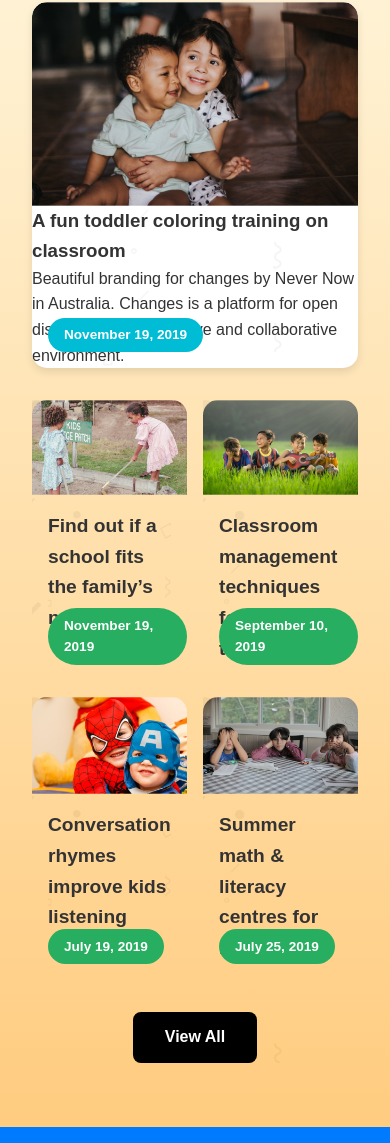
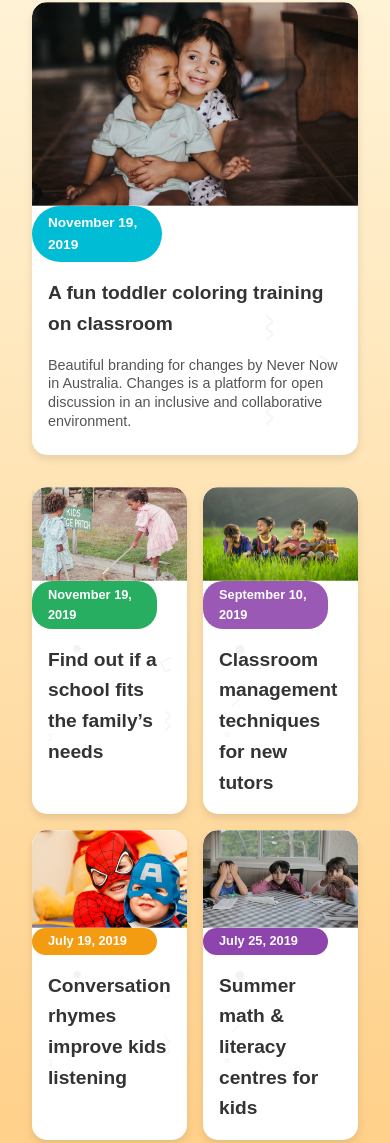
Before and after one commit to anikahossain786/Kid_Edu, a plain HTML site: page index.html in a window 390 px wide. Shown: the part 2272-3415 px from the top of the page. Drawn offline with Linux system fonts and the light colour scheme.

```diff
--- a/styles.css
+++ b/styles.css
@@ -483,7 +483,9 @@
 }
 
 .right .story-card.large .date {
-  position: absolute;
+  position: center;
+  width: 30%;
+  height: 40%;
   bottom: 1rem;
   left: 1rem;
   background: #00bcd4; /* Blue for large card */
@@ -493,20 +495,8 @@
   border-radius: 30px;
   font-weight: bold;
   z-index: 10;
+}
   /* General Styling for Date Badge */
-  .right.story-card .date {
-    position: absolute;
-    bottom: -1rem; /* Slightly below the image */
-    left: 1rem; /* Positioned slightly inside from the left */
-    background: #00bcd4; /* Default color */
-    color: #fff;
-    padding: 0.4rem 1rem;
-    font-size: 0.85rem;
-    border-radius: 30px; /* Pill shape */
-    font-weight: bold;
-    box-shadow: 0 2px 4px rgba(0, 0, 0, 0.1); /* Subtle shadow */
-    z-index: 10; /* Ensures it stays above the content */
-  }
 
   /* Specific Colors for Each Card */
   .left .story-card:nth-child(1) .date {
@@ -530,7 +520,7 @@
   }
 
   /* Story Card Styling */
-  .story-card {
+  .left .story-card {
     position: relative; /* Ensures the .date is positioned relative to the card */
     background: #fff;
     border-radius: 15px;
@@ -559,7 +549,7 @@
     font-size: 0.9rem;
     color: #555;
     margin: 0 1rem 1.5rem;
-    line-height: 1.6;
+    line-height: 1.3;
     text-align: left;
   }
 
@@ -573,25 +563,20 @@
 /* Fix for Visibility Issue on Right Cards */
 .story-card img {
   position: relative; /* Ensure the date badge aligns with the image */
-  display: block;
-}
-.right .story-card .date {
-  position: right;
-  bottom: 1rem;
-  left: 1rem;
-  background: blue; /* Green for small cards */
-  color: #fff;
-  padding: 0.4rem 1rem;
-  font-size: 0.85rem;
-  border-radius: 30px;
-  font-weight: bold;
-  z-index: 10;
+  /* display: block; */
 }
 
 .story-card {
   position: relative; /* Ensures the .date is positioned relative to the card */
 }
 .right .story-card {
+  background: #fff;
+  border-radius: 15px;
+  box-shadow: 0 4px 8px rgba(0, 0, 0, 0.1);
+  overflow: hidden;
+  transition: transform 0.3s ease, box-shadow 0.3s ease;
+}
+.left .story-card {
   background: #fff;
   border-radius: 15px;
   box-shadow: 0 4px 8px rgba(0, 0, 0, 0.1);
@@ -608,14 +593,16 @@
 }
 
 .left .story-card .date {
-  position: absolute;
-  bottom: 1rem;
-  left: 1rem;
+  position: center;
+  width: 60%;
+  bottom: 0.7rem;
+  left: 0.7rem;
+  right: 0.7rem;
   background: #27ae60; /* Green for small cards */
   color: #fff;
-  padding: 0.4rem 1rem;
-  font-size: 0.85rem;
-  border-radius: 30px;
+  padding: 0.2rem 1rem;
+  font-size: 0.8rem;
+  border-radius: 20px;
   font-weight: bold;
   z-index: 10;
 }
@@ -630,6 +617,7 @@
 .left .story-card:hover {
   transform: translateY(-5px);
   box-shadow: 0 8px 16px rgba(0, 0, 0, 0.2);
+  background-color: white;
 }
 
 .view-all-container {
```
Also changed, not shown: 1 other file.
